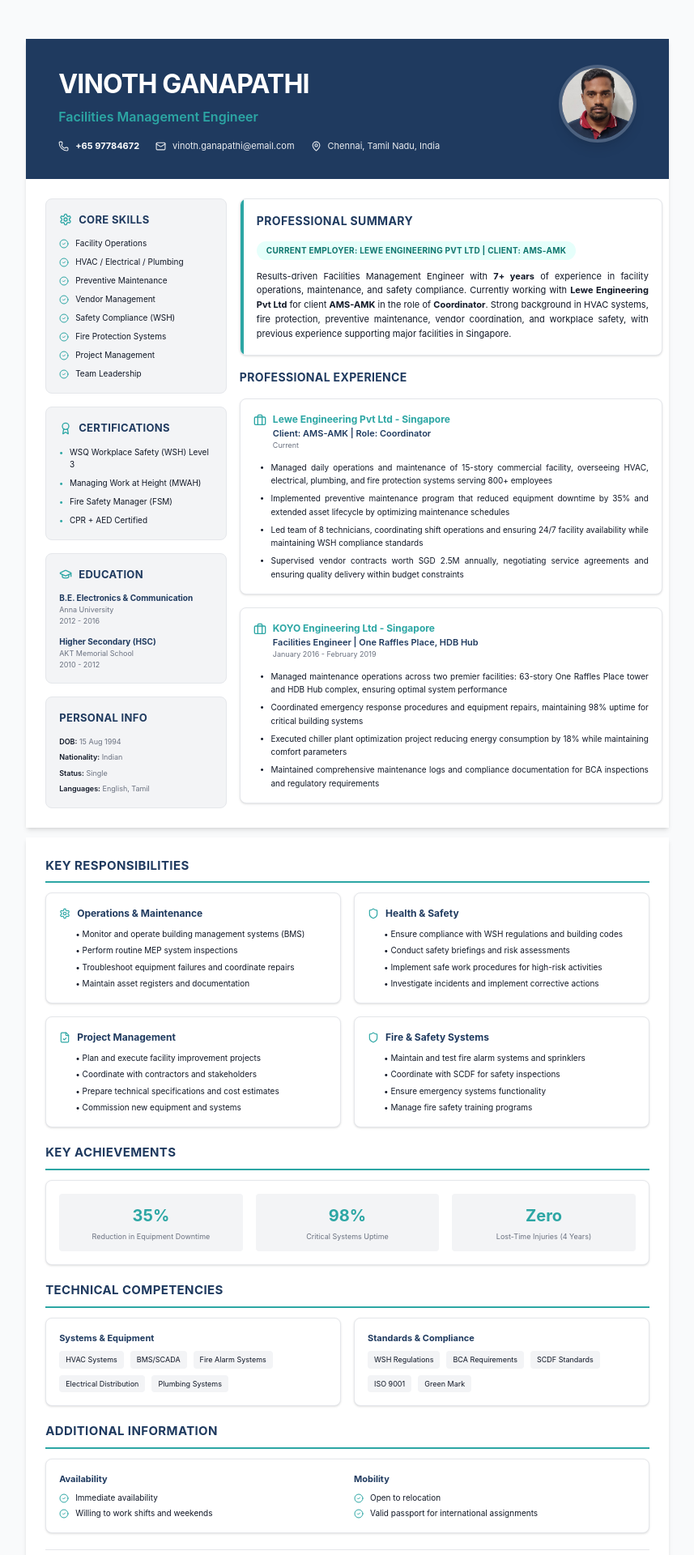
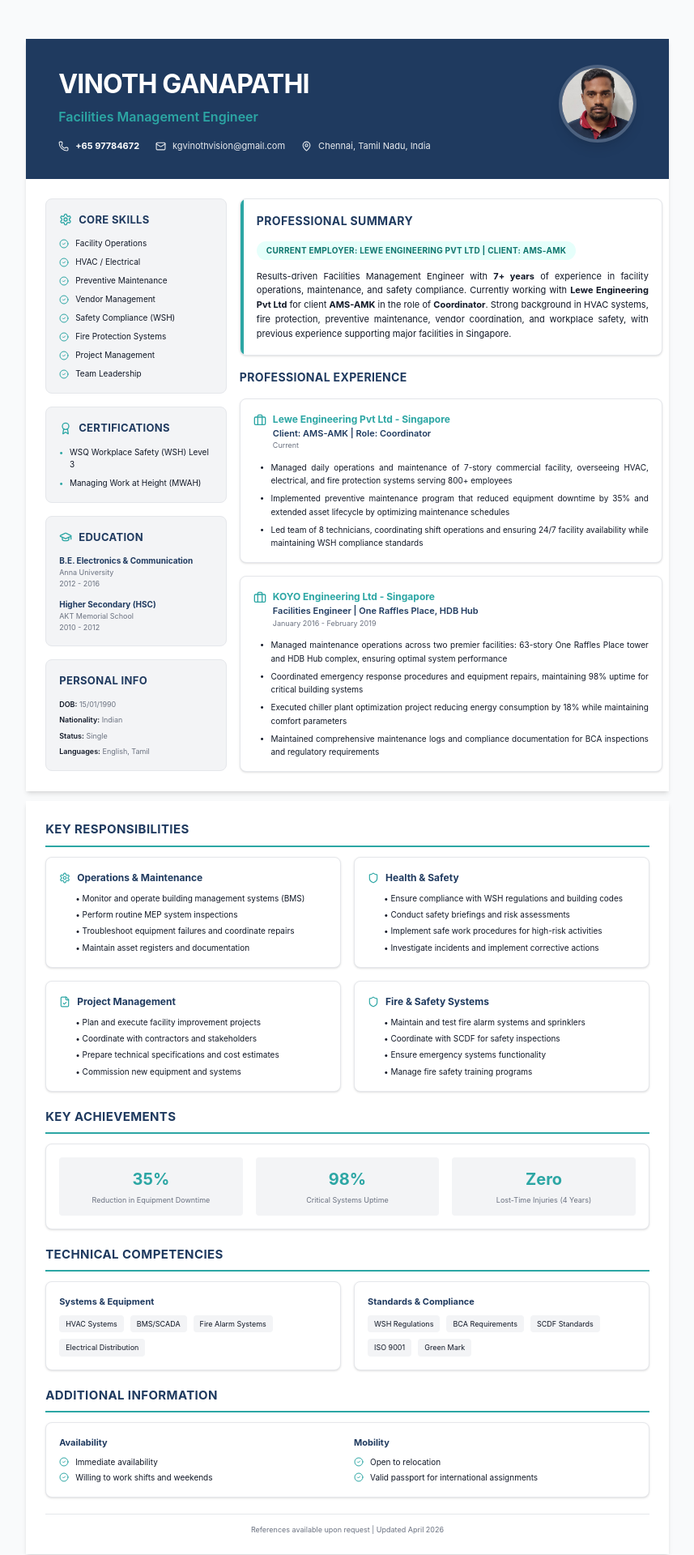
Before and after one commit to softclinch-consulting/resume-, a React (Vite) app: page / in a window 1280 px wide. Shown: the top 1920 px of the page at 81% size, without its empty margins (211-1068 px from the left). Built offline with nearby package versions, Linux system fonts and the light colour scheme.

Commit message:
Apply resume content corrections

```diff
--- a/src/app/components/Resume.tsx
+++ b/src/app/components/Resume.tsx
@@ -32,7 +32,7 @@ export function Resume() {
                 </div>
                 <div className="flex items-center gap-2">
                   <Mail size={13} />
-                  <span>vinoth.ganapathi@email.com</span>
+                  <span>kgvinothvision@gmail.com</span>
                 </div>
                 <div className="flex items-center gap-2">
                   <MapPin size={13} />
@@ -60,7 +60,7 @@ export function Resume() {
                 <div className="space-y-2">
                   {[
                     'Facility Operations',
-                    'HVAC / Electrical / Plumbing',
+                    'HVAC / Electrical',
                     'Preventive Maintenance',
                     'Vendor Management',
                     'Safety Compliance (WSH)',
@@ -85,8 +85,6 @@ export function Resume() {
                   {[
                     'WSQ Workplace Safety (WSH) Level 3',
                     'Managing Work at Height (MWAH)',
-                    'Fire Safety Manager (FSM)',
-                    'CPR + AED Certified',
                   ].map((cert, index) => (
                     <li key={index} className="text-[10px] flex items-start gap-2" style={{ color: '#111827' }}>
                       <span className="font-bold" style={{ color: '#2CA6A4' }}>&bull;</span>
@@ -133,7 +131,7 @@ export function Resume() {
                 </h2>
                 <div className="space-y-1.5">
                   <p className="text-[9px]" style={{ color: '#6B7280' }}>
-                    <span className="font-semibold" style={{ color: '#111827' }}>DOB:</span> 15 Aug 1994
+                    <span className="font-semibold" style={{ color: '#111827' }}>DOB:</span> 15/01/1990
                   </p>
                   <p className="text-[9px]" style={{ color: '#6B7280' }}>
                     <span className="font-semibold" style={{ color: '#111827' }}>Nationality:</span> Indian
@@ -188,10 +186,9 @@ export function Resume() {
                 </div>
                 <ul className="space-y-1.5 ml-2 mt-3">
                   {[
-                    'Managed daily operations and maintenance of 15-story commercial facility, overseeing HVAC, electrical, plumbing, and fire protection systems serving 800+ employees',
+                    'Managed daily operations and maintenance of 7-story commercial facility, overseeing HVAC, electrical, and fire protection systems serving 800+ employees',
                     'Implemented preventive maintenance program that reduced equipment downtime by 35% and extended asset lifecycle by optimizing maintenance schedules',
                     'Led team of 8 technicians, coordinating shift operations and ensuring 24/7 facility availability while maintaining WSH compliance standards',
-                    'Supervised vendor contracts worth SGD 2.5M annually, negotiating service agreements and ensuring quality delivery within budget constraints',
                   ].map((item, index) => (
                     <li key={index} className="flex items-start gap-2 text-[10px] leading-relaxed" style={{ color: '#111827', textAlign: 'justify' }}>
                       <span className="mt-[2px] text-[10px] leading-none" style={{ color: '#111827' }}>&bull;</span>
@@ -349,7 +346,7 @@ export function Resume() {
               <div className="bg-white rounded-lg border p-4 shadow-sm" style={{ borderColor: '#E5E7EB' }}>
                 <h3 className="text-[11px] font-bold mb-2" style={{ color: '#1F3A5F' }}>Systems & Equipment</h3>
                 <div className="flex flex-wrap gap-2">
-                  {['HVAC Systems', 'BMS/SCADA', 'Fire Alarm Systems', 'Electrical Distribution', 'Plumbing Systems'].map((tech, i) => (
+                  {['HVAC Systems', 'BMS/SCADA', 'Fire Alarm Systems', 'Electrical Distribution'].map((tech, i) => (
                     <span key={i} className="text-[9px] px-2 py-1 rounded" style={{ backgroundColor: '#F3F4F6', color: '#111827' }}>
                       {tech}
                     </span>
```
